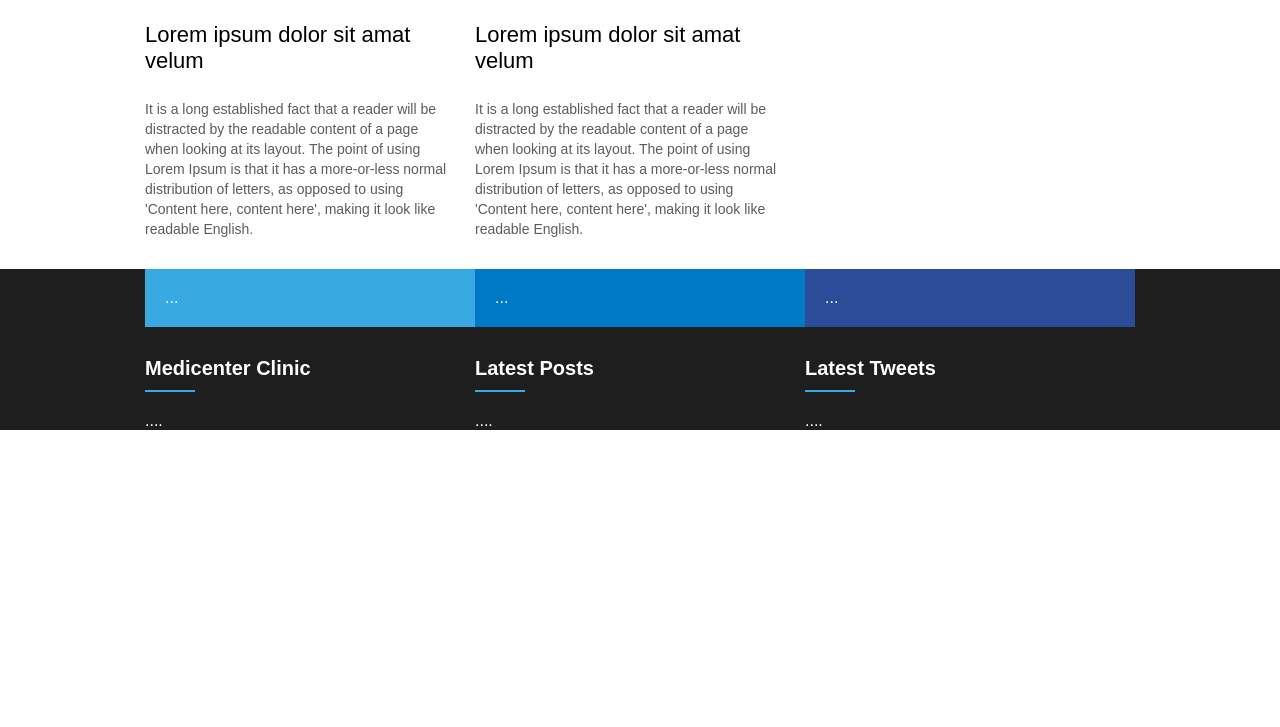
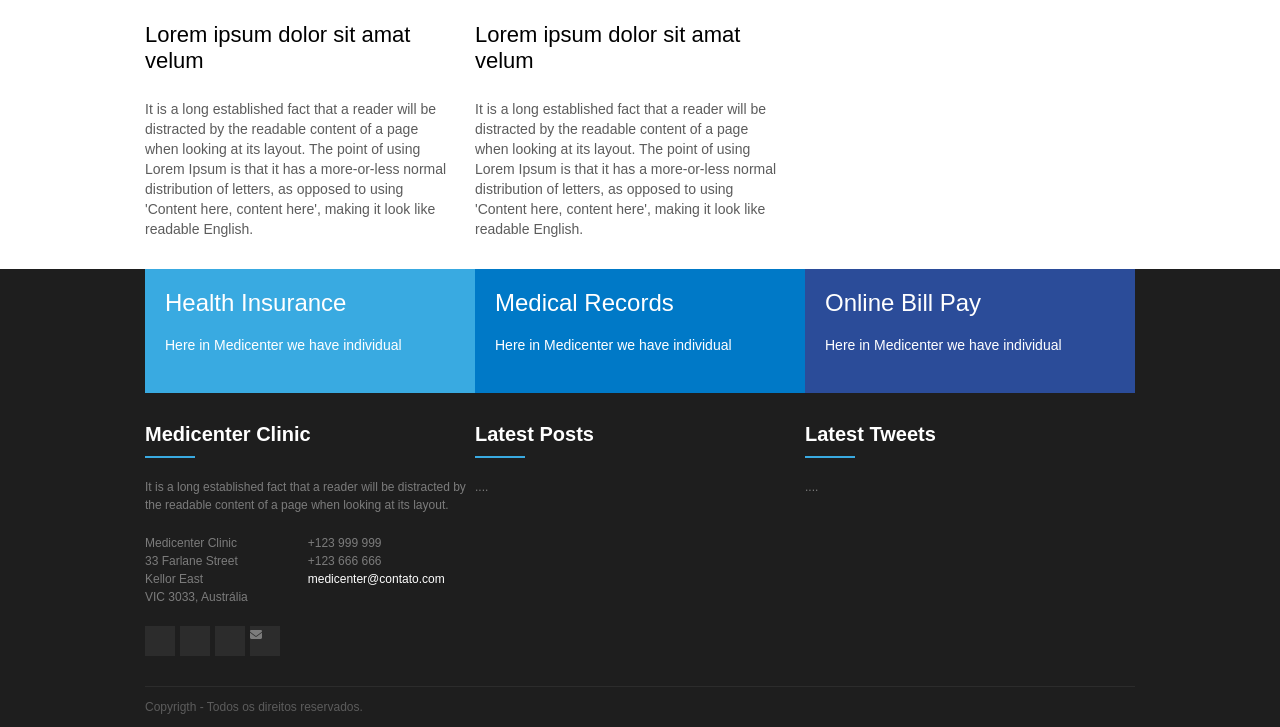
Before and after one commit to fernanda0829/exercise-course-b7web, a plain HTML site: page index.html in a window 1280 px wide. Shown: the part 1690-2417 px from the top of the page. Before the commit the page ends 2220 px from the top, so only its background shows below. Drawn offline with Linux system fonts and the light colour scheme.

Commit message:
Inserindo as informações do footer

```diff
--- a/assets/css/reset.css
+++ b/assets/css/reset.css
@@ -13,6 +13,7 @@ nav li {
 a {
   text-decoration: none;
   display: block;
+  cursor: pointer;
 }
 
 h1,
@@ -20,3 +21,7 @@ h2 {
   margin: 0;
   padding: 0;
 }
+
+address {
+  font-style: normal;
+}
--- a/assets/css/style.css
+++ b/assets/css/style.css
@@ -1,10 +1,5 @@
 * {
   font-family: Arial, Helvetica, sans-serif;
-}
-
-/* tirar esse padding no final do projeto */
-body {
-  padding-bottom: 100px;
 }
 
 header {
@@ -225,7 +220,24 @@ footer {
 .fm-3 {
   flex: 1;
   color: #fff;
+}
+
+.footer-menu a {
+  color: #fff;
   padding: 20px;
+}
+
+a .fm-1-tittle,
+.fm-2-tittle,
+.fm-3-tittle {
+  font-size: 24px;
+}
+
+a .fm-1-description,
+.fm-2-description,
+.fm-3-description {
+  font-size: 14px;
+  margin: 20px 0;
 }
 
 .fm-1 {
@@ -256,3 +268,47 @@ footer {
 .footer-area-item .widget-tittle-text {
   color: #fff;
 }
+
+.footer-area-item .widget-body {
+  font-size: 12px;
+  line-height: 18px;
+  color: #7c7c7c;
+  font-weight: 500;
+}
+
+.footer-area-item .widget-body address {
+  display: flex;
+  margin-top: 20px;
+}
+
+.footer-area-item .widget-body address .info {
+  margin-right: 60px;
+}
+
+.footer-area-item .widget-body address .contact a {
+  color: #fff;
+}
+
+.footer-area-item .midias {
+  margin-top: 20px;
+  display: flex;
+}
+
+.footer-area-item .midias .facebook,
+.twitter,
+.instagram,
+.email {
+  background-color: #2c2c2c;
+  width: 30px;
+  height: 30px;
+  margin-right: 5px;
+}
+
+.footer-copy {
+  border-top: 1px solid #2c2c2c;
+  height: 40px;
+  line-height: 40px;
+  color: #5c5c5c;
+  font-size: 12px;
+  margin-top: 30px;
+}
--- a/index.html
+++ b/index.html
@@ -5,6 +5,10 @@
     <meta http-equiv="X-UA-Compatible" content="IE=edge" />
     <meta name="viewport" content="width=device-width, user-scalable=0" />
     <title>MediCenter</title>
+    <script
+      src="https://kit.fontawesome.com/0b6a0e4634.js"
+      crossorigin="anonymous"
+    ></script>
     <link rel="stylesheet" href="assets/css/reset.css" />
     <link rel="stylesheet" href="assets/css/style.css" />
   </head>
@@ -185,9 +189,30 @@
     <footer>
       <div class="container flex-column">
         <div class="footer-menu">
-          <div class="fm-1">...</div>
-          <div class="fm-2">...</div>
-          <div class="fm-3">...</div>
+          <div class="fm-1">
+            <a href="">
+              <div class="fm-1-tittle">Health Insurance</div>
+              <div class="fm-1-description">
+                Here in Medicenter we have individual
+              </div></a
+            >
+          </div>
+          <div class="fm-2">
+            <a href="">
+              <div class="fm-2-tittle">Medical Records</div>
+              <div class="fm-2-description">
+                Here in Medicenter we have individual
+              </div></a
+            >
+          </div>
+          <div class="fm-3">
+            <a href="">
+              <div class="fm-2-tittle">Online Bill Pay</div>
+              <div class="fm-2-description">
+                Here in Medicenter we have individual
+              </div></a
+            >
+          </div>
         </div>
         <div class="footer-area">
           <div class="footer-area-item">
@@ -196,7 +221,31 @@
                 <div class="widget-tittle-text">Medicenter Clinic</div>
                 <div class="widget-tittle-bar"></div>
               </div>
-              <div class="widget-body">....</div>
+              <div class="widget-body">
+                It is a long established fact that a reader will be distracted
+                by the readable content of a page when looking at its layout.
+                <address>
+                  <div class="info">
+                    Medicenter Clinic<br />
+                    33 Farlane Street<br />
+                    Kellor East<br />
+                    VIC 3033, Austrália<br />
+                  </div>
+                  <div class="contact">
+                    +123 999 999<br />
+                    +123 666 666<br />
+                    <a>medicenter@contato.com</a>
+                  </div>
+                </address>
+                <div class="midias">
+                  <a class="facebook" href=""></a>
+                    <a class="twitter href=""></a>
+                    <a class="instagram href=""></a>
+                    <a class="email href="">
+                      <i class="fa-sharp fa-solid fa-envelope"></i>
+                    </a>
+                </div>
+              </div>
             </div>
           </div>
           <div class="footer-area-item">
@@ -218,6 +267,8 @@
             </div>
           </div>
         </div>
+        <div class="footer-copy">Copyrigth - Todos os direitos reservados.</div>
+      </div>
     </footer>
   </body>
 </html>
```
Lines whose indentation alone changed are shown as unchanged.
